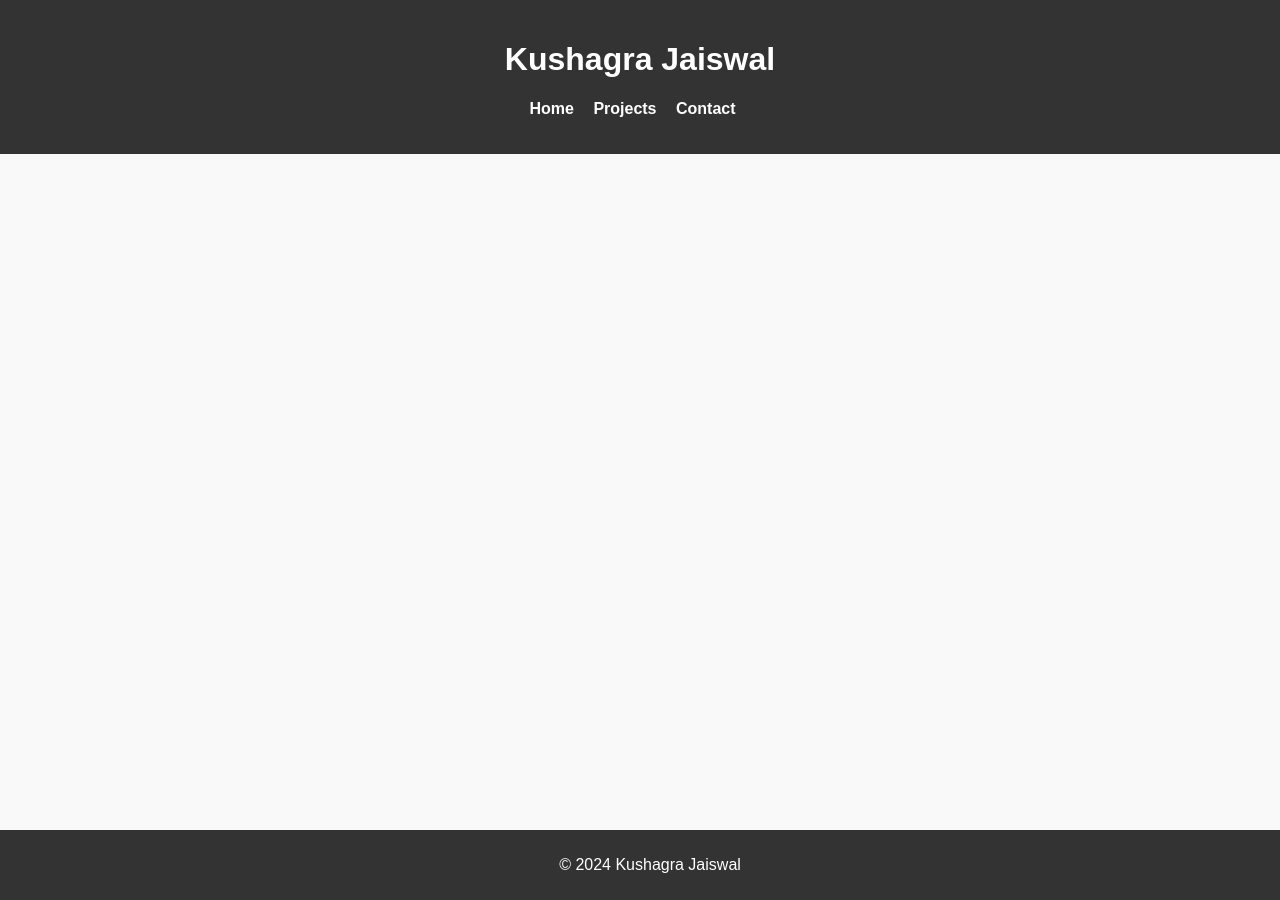
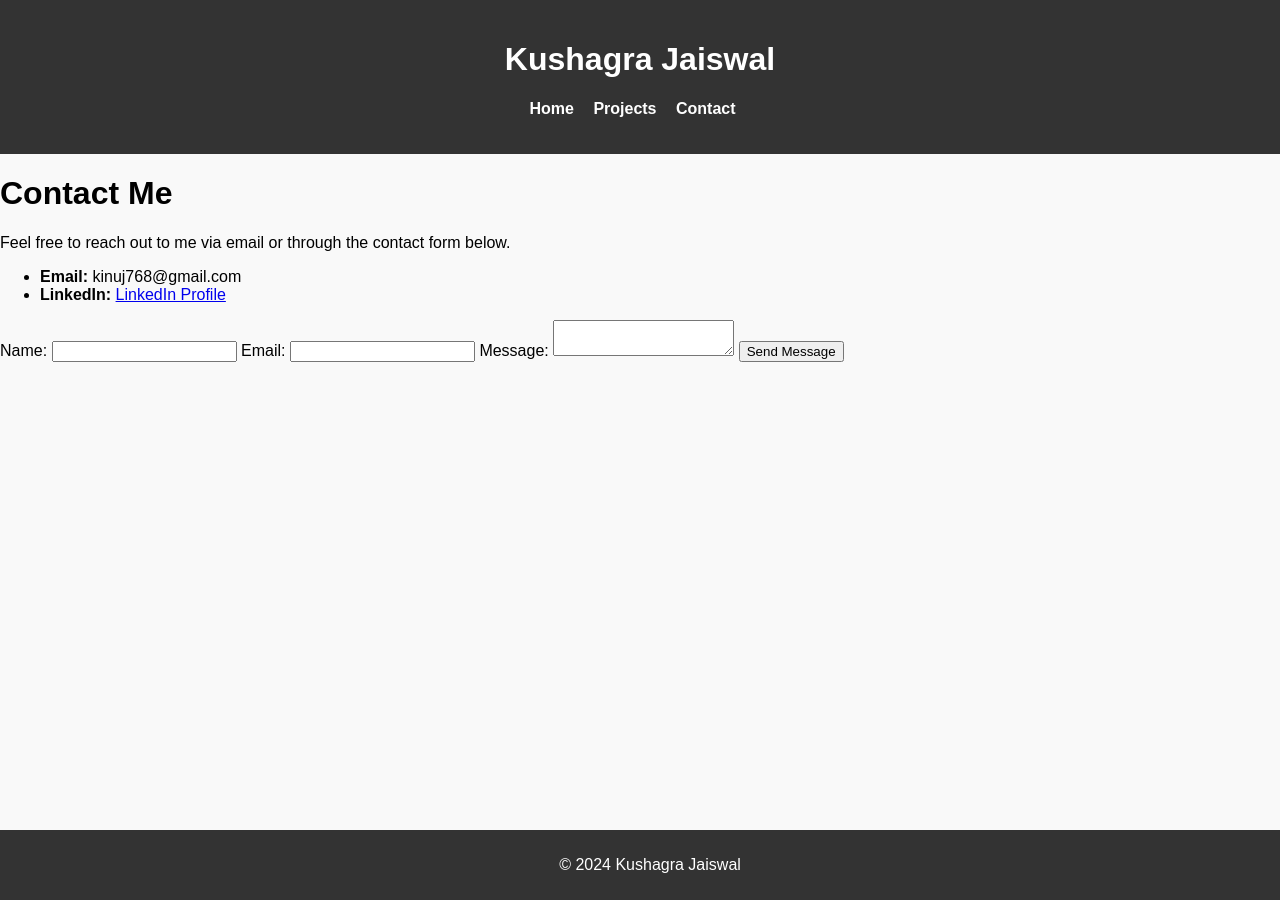
Before and after one commit to Nerd-coderZero/Nerd_coderZero.github.io, a Jekyll site: the page built from Contact.md, in a window 1280 px wide. Built offline with Jekyll 4.4.1, drawn with Linux system fonts in a browser that asks for light colours.

Commit message:
Update Contact.md

```diff
--- a/Contact.md
+++ b/Contact.md
@@ -2,3 +2,24 @@
 layout: default
 title: Contact
 ---
+
+# Contact Me
+
+Feel free to reach out to me via email or through the contact form below.
+
+- **Email:** kinuj768@gmail.com
+- **LinkedIn:** [LinkedIn Profile](https://www.linkedin.com/in/kushagra-jaiswal)
+
+<!-- Optional contact form -->
+<form action="mailto:kinuj768@gmail.com" method="POST" enctype="text/plain">
+    <label for="name">Name:</label>
+    <input type="text" id="name" name="name" required>
+
+    <label for="email">Email:</label>
+    <input type="email" id="email" name="email" required>
+
+    <label for="message">Message:</label>
+    <textarea id="message" name="message" required></textarea>
+
+    <button type="submit">Send Message</button>
+</form>
```
